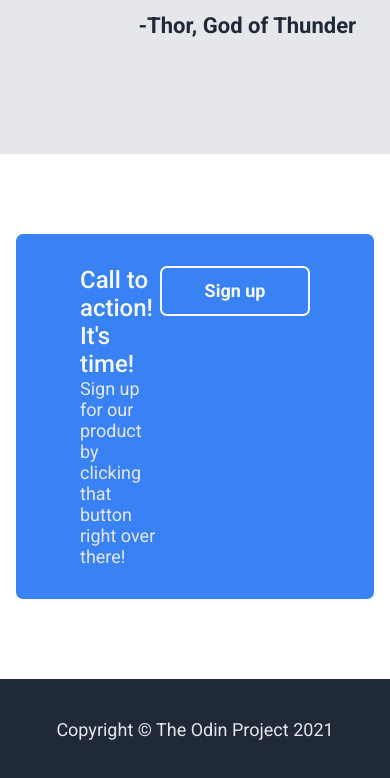
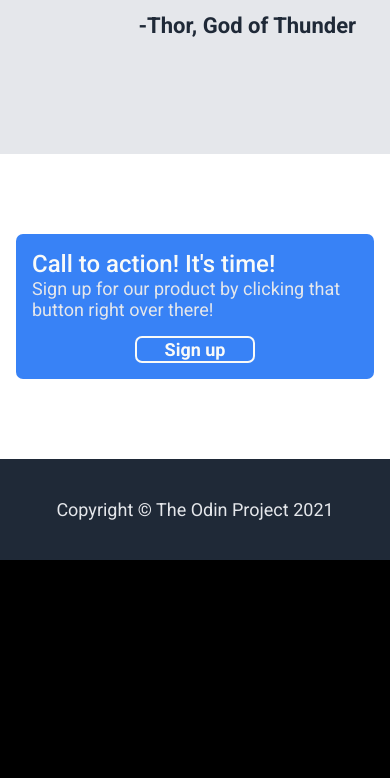
Before and after one commit to tofer-cich/landing-page-odin, a plain HTML site: page index.html in a window 390 px wide. Shown: the part 1440-2218 px from the top of the page. After the commit the page ends 2000 px from the top, so only its background shows below. Drawn offline with Linux system fonts and the light colour scheme.

Commit message:
Changed flex direction of signup for mobile
Signup button under text makes more sense.

```diff
--- a/styles.css
+++ b/styles.css
@@ -24,10 +24,6 @@ body {
     .container {
         width: 100%;
     }
-}
-
-#beach-img {
-    /* height: 100%; */
 }
 
 .info-pic {
@@ -57,6 +53,10 @@ li {
 @media (min-width: 768px) {
     .nav {
         min-width: 20rem;
+    }
+
+    .sign-up-banner {
+        padding: 2rem 4rem;
     }
 }
 
@@ -92,6 +92,18 @@ li {
 
     .hero-container img {
         display: none;
+    }
+
+    .sign-up-banner {
+        display: flex;
+        flex-direction: column;
+        padding: 1rem;
+    }
+
+    .sign-up-banner button {
+        margin-top: 1rem;
+        width: 3rem;
+        align-self: center;
     }
 }
 
@@ -220,16 +232,19 @@ button {
     background-color: #3882F6;
     border-radius: 7px;
     display: flex;
-    padding: 2rem 4rem;
     justify-content: space-between;
 }
 
 .sign-up-banner > button {
-    min-width: 150px;
+    min-width: 120px;
     min-height: 20px;
     max-height: 50px;
     flex-shrink: 0;
     flex-grow: 0;
+}
+
+.sign-up-text-container {
+    flex: 1 1 auto;
 }
 
 .footer {
```
